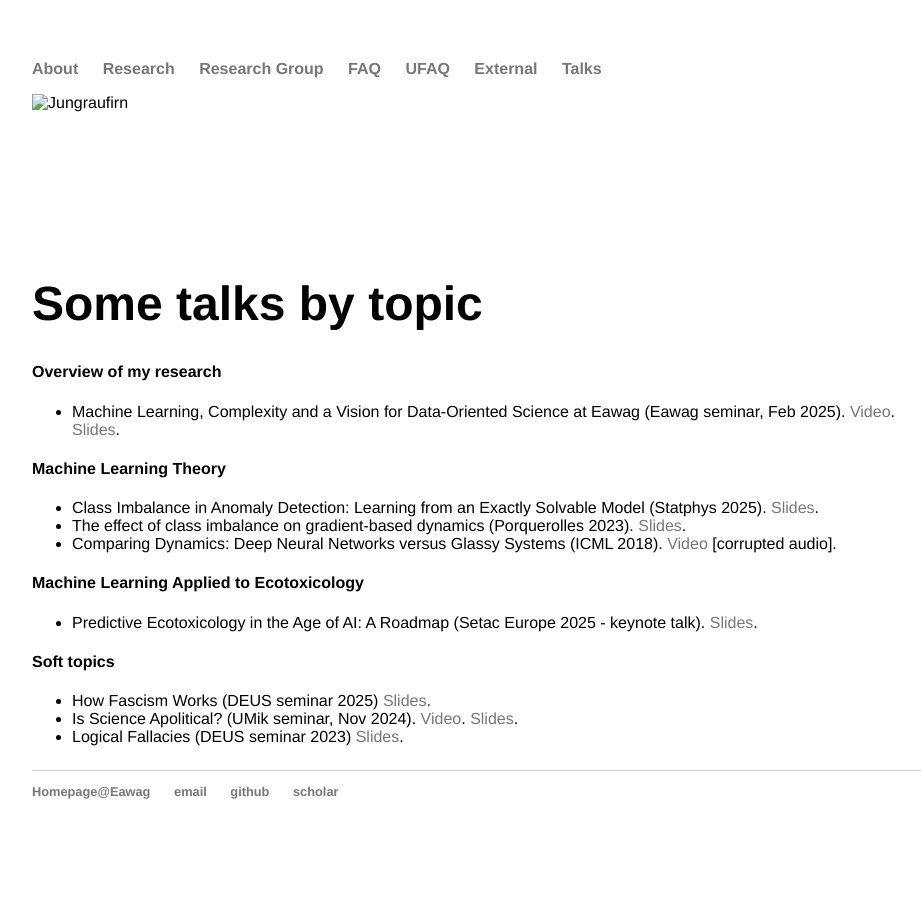
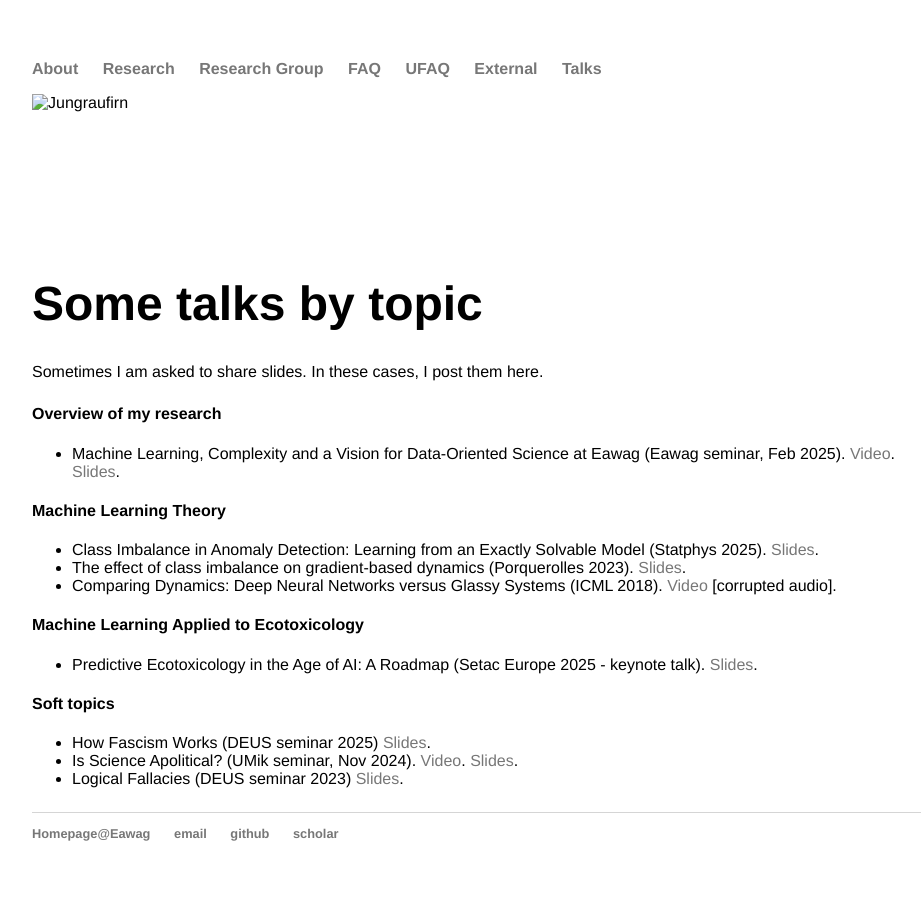
Before and after one commit to mbaityje/mbaityje.github.io, a Jekyll site: the page built from talks/index.html, in a window 1280 px wide. Shown: the whole page, without its empty margins (160-1081 px from the left). Built offline with Jekyll 4.4.1, drawn with Linux system fonts in a browser that asks for light colours.

```diff
--- a/talks/index.html
+++ b/talks/index.html
@@ -5,6 +5,7 @@
 
 <div class="blurb">
 	<h1> Some talks by topic</h1>
+	Sometimes I am asked to share slides. In these cases, I post them here.
 	<p>
 		<h4>Overview of my research</h4>
 		<ul>
```
